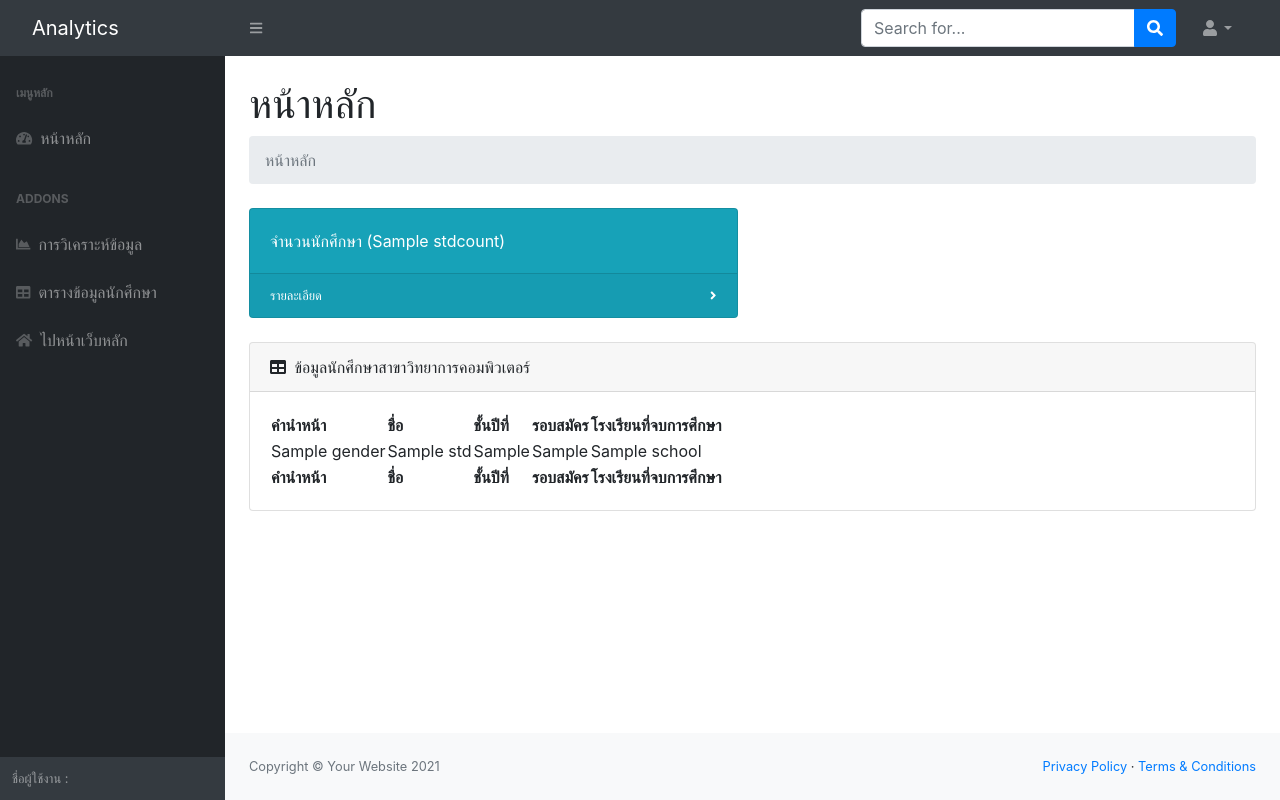
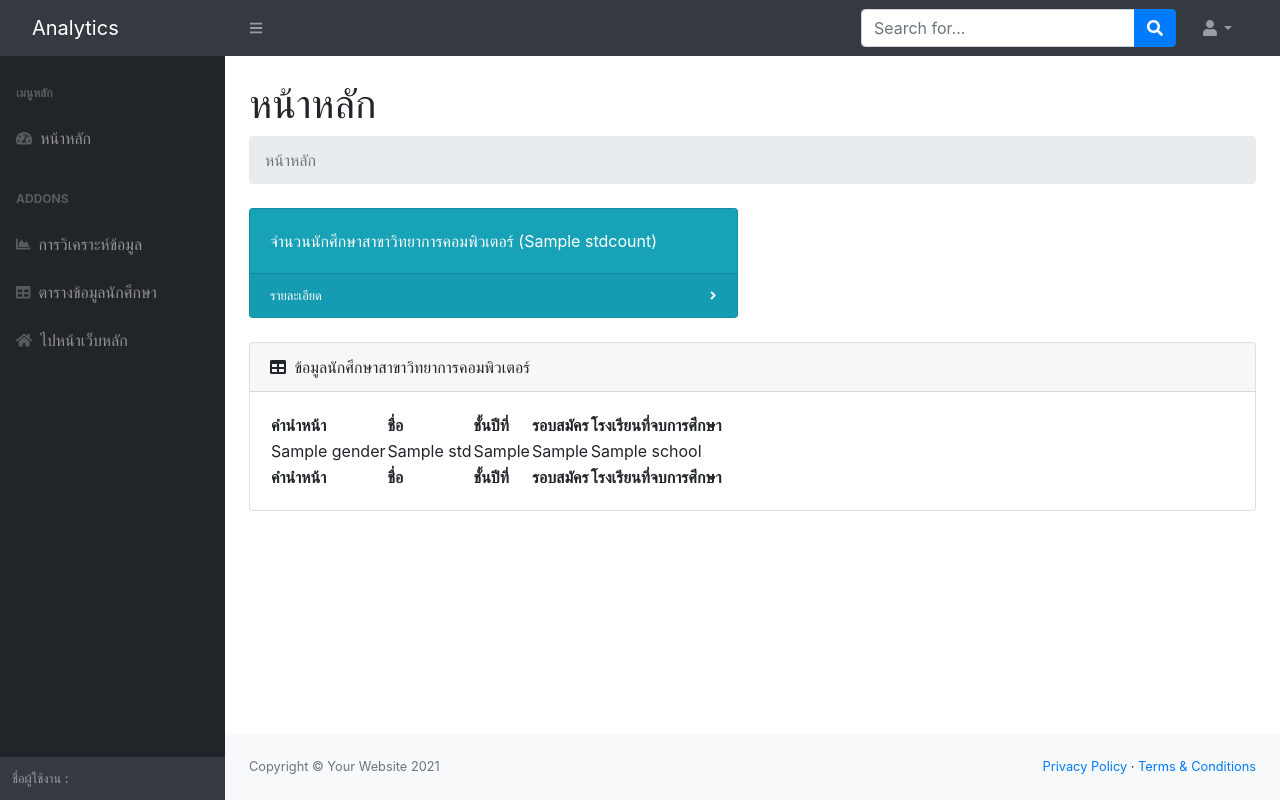
Before and after one commit to NHAphisit42/computerscience, a Django app: template final/analytics/templates/home_backend.html in a window 1280 px wide. Run offline with Django 4.2, Linux system fonts and the light colour scheme; a user stored in the database is signed in; tables that the repository leaves empty hold one stand-in row (values such as "Sample post"); the template is opened without the code that fills it: most values are stand-ins (such as "Sample title", 1, 10 or a date in 2020); some libraries are stand-ins or nearby versions.

Commit message:
edit body div name

```diff
--- a/final/analytics/templates/home_backend.html
+++ b/final/analytics/templates/home_backend.html
@@ -10,7 +10,7 @@
         <div class="row">
             <div class="col-xl-6 col-md-10">
                 <div class="card bg-info text-white mb-4">
-                    <div class="card-body">จำนวนนักศึกษา ({{stdcount}})</div>
+                    <div class="card-body">จำนวนนักศึกษาสาขาวิทยาการคอมพิวเตอร์ ({{stdcount}})</div>
                     <div class="card-footer d-flex align-items-center justify-content-between">
                         <a class="small text-white stretched-link" href="{% url 'table_backend' %}">รายละเอียด</a>
                         <div class="small text-white"><i class="fas fa-angle-right"></i></div>
```
